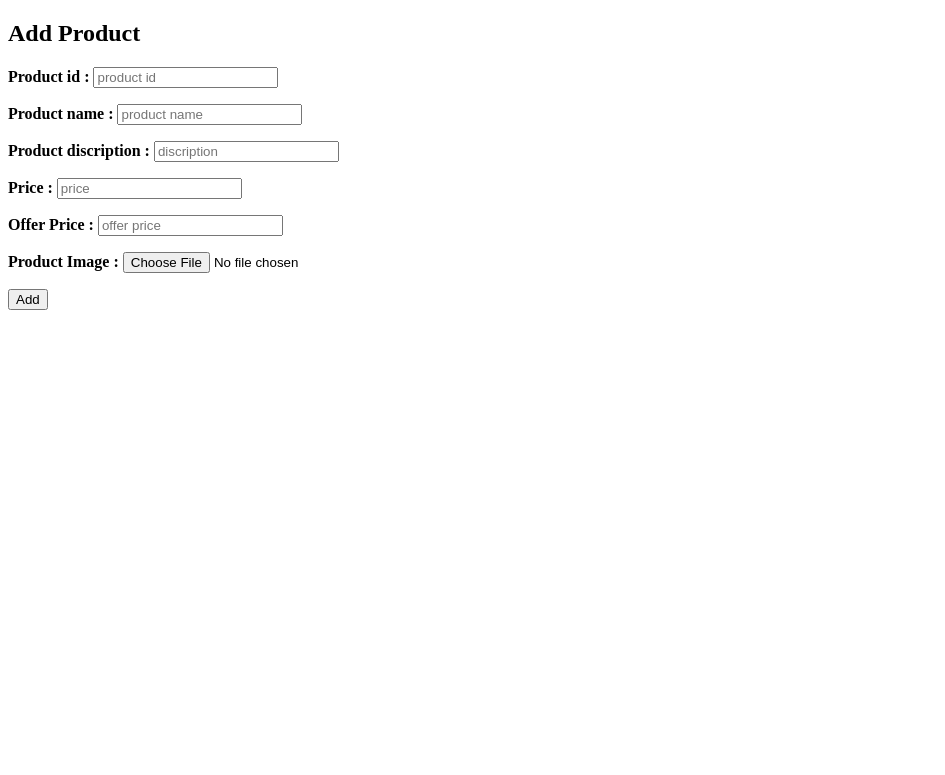
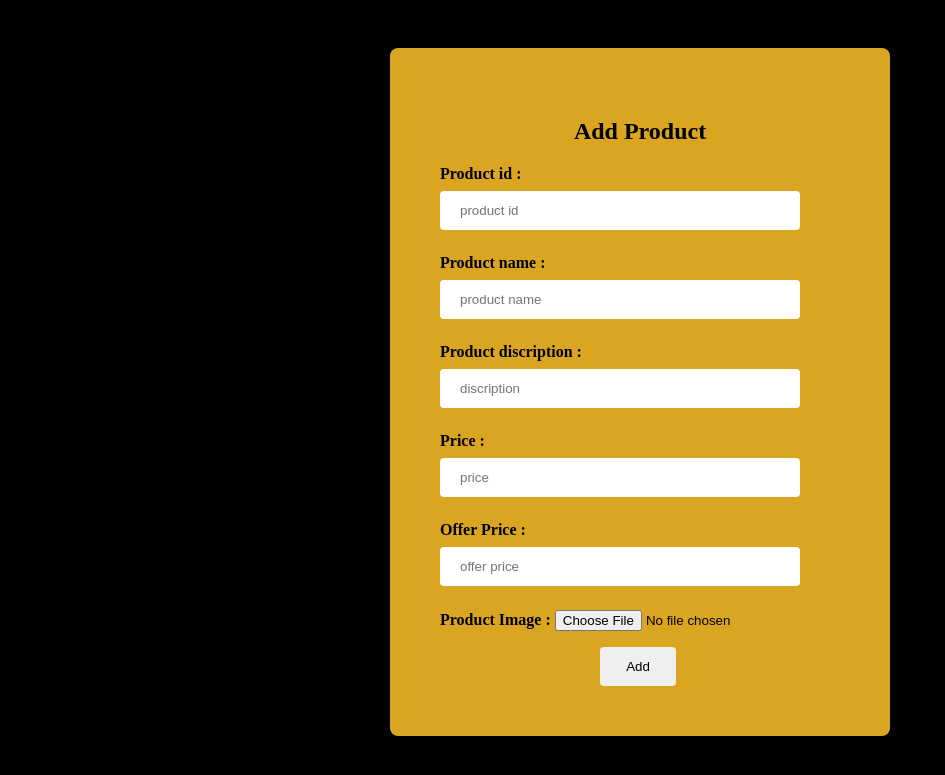
Before and after one commit to JibinAji21/NextGear, a Django app: page /add_product in a window 1280 px wide. Shown: the top 775 px of the page, without its empty margins (0-945 px from the left). Run offline with Django 5.2, Linux system fonts and the light colour scheme.

Commit message:
nextgear

```diff
--- a/nextgear/static/css/style.css
+++ b/nextgear/static/css/style.css
@@ -61,3 +61,9 @@ input[type=text]:hover{
 .pswd:hover{
     background-color: gold;
 }
+/* .addp_body{
+
+} */
+/* .main_div{
+
+} */
--- a/nextgear/templates/shop/add_product.html
+++ b/nextgear/templates/shop/add_product.html
@@ -4,8 +4,61 @@
     <meta charset="UTF-8">
     <meta name="viewport" content="width=device-width, initial-scale=1.0">
     <title>Document</title>
+    <!-- {% load static %}
+    <link rel="stylesheet" href="{% static '/css/style.css' %}"> -->
+    <style>
+        .addp_body{
+            background-color:black;
+            display: flex;
+            justify-content: center;
+            align-items: center;
+            height: 96vh;
+        }
+        .main_div{
+            max-width: 400px;
+            width: 100%;
+            padding: 50px;
+            background-color: goldenrod;
+            border-radius: 8px;
+
+        }
+        .add_pro{
+            text-align: center;
+
+        }
+        input[type=text],select{
+            width: 90%;
+            padding: 12px 20px;
+            margin: 8px 0;
+            display: inline-block;
+            border: none;
+            border-radius: 4px;
+            box-sizing: border-box;
+
+        }
+        input[type=number],select{
+            width: 90%;
+            padding: 12px 20px;
+            margin: 8px 0;
+            display: inline-block;
+            border: none;
+            border-radius: 4px;
+            box-sizing: border-box;
+
+        }
+        input[type=submit],select{
+            width: 19%;
+            padding: 12px 20px;
+            margin-left: 40%;
+            border: none;
+            border-radius: 4px;
+            box-sizing: border-box;
+
+        }
+    </style>
+
 </head>
-<body>
+<body class="addp_body">
 
 
     <div class="main_div">
```
Also changed, not shown: nextgear/db.sqlite3.
